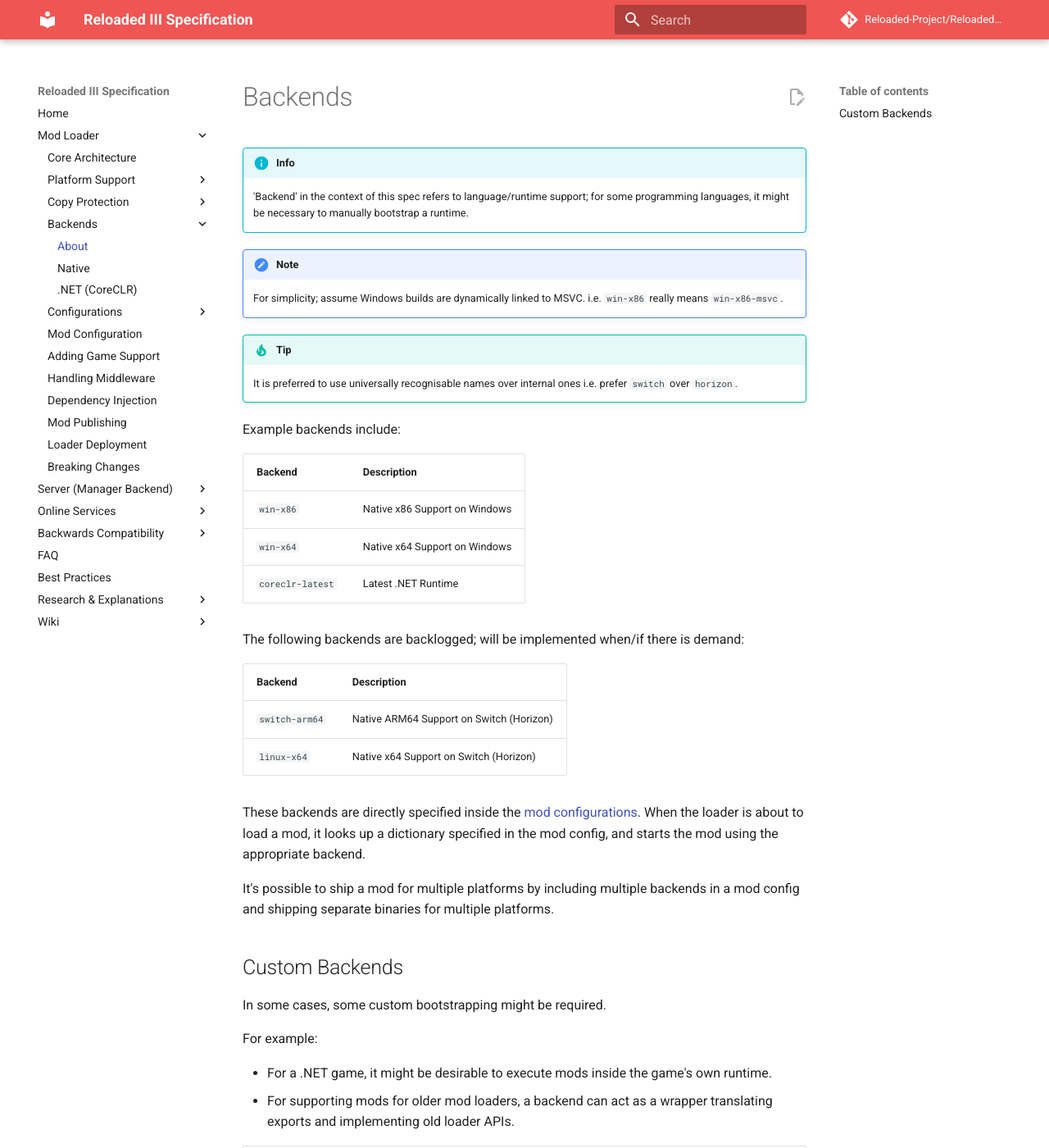
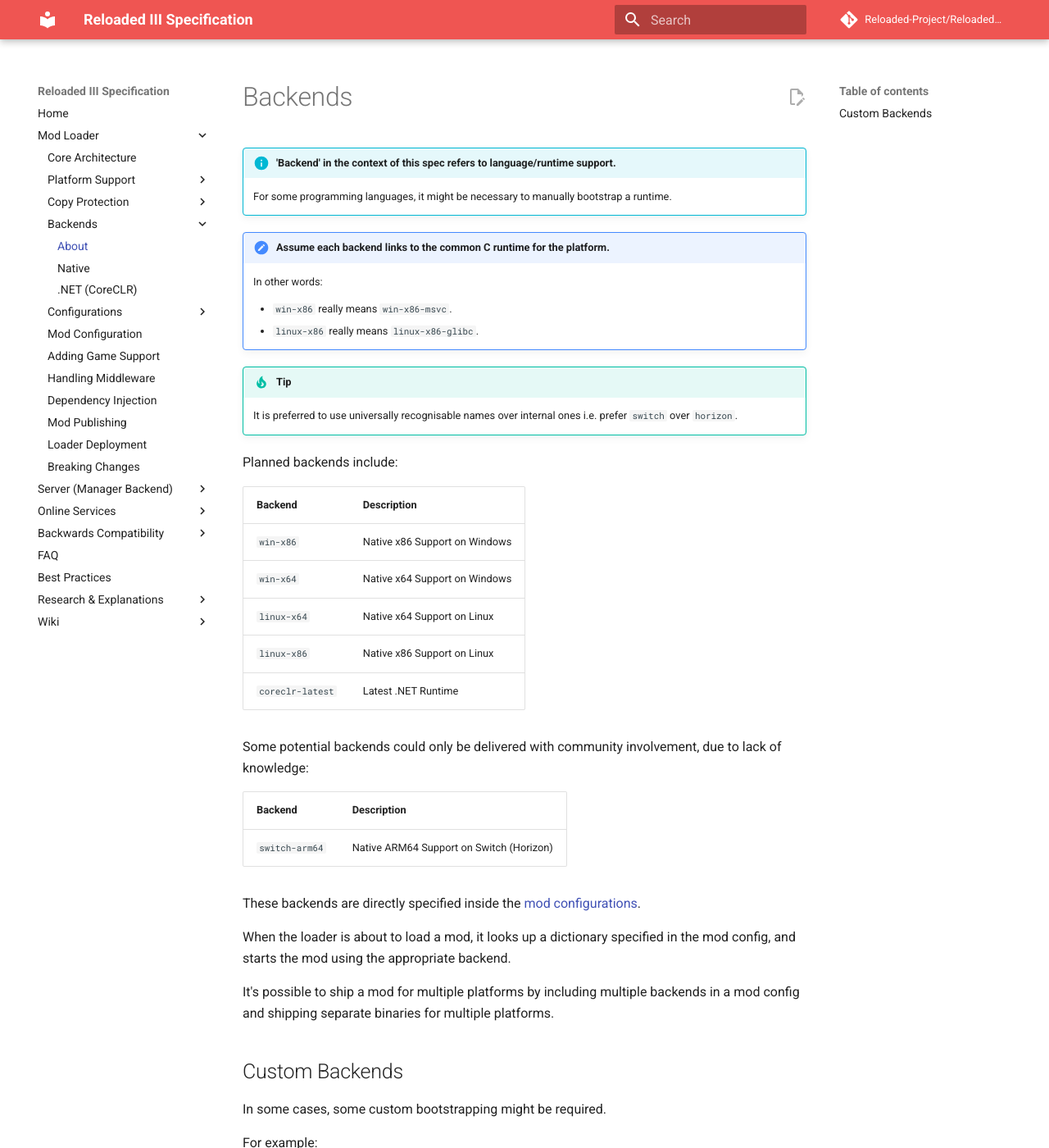
Before and after one commit to Reloaded-Project/Reloaded-III, an MkDocs documentation site: the page built from docs/Loader/Backends/About.md, in a window 1280 px wide and 1400 px high. Shown: the whole window at 82% size. Built offline with MkDocs 1.6.1 and Material for MkDocs 9.7.7, drawn with Linux system fonts in a browser that asks for light colours; comment, search, counter and statistics services are not loaded.

Commit message:
Updated: Backends/About and Moved Mod Configurations to Server Section

```diff
--- a/docs/Loader/Backends/About.md
+++ b/docs/Loader/Backends/About.md
@@ -1,36 +1,41 @@
 # Backends
 
-!!! info
+!!! info "'Backend' in the context of this spec refers to language/runtime support."
 
-    'Backend' in the context of this spec refers to language/runtime support; for some programming languages,
-    it might be necessary to manually bootstrap a runtime.
+    For some programming languages, it might be necessary to manually bootstrap a runtime.
 
-!!! note
+!!! note "Assume each backend links to the common C runtime for the platform."
 
-    For simplicity; assume Windows builds are dynamically linked to MSVC.
-    i.e. `win-x86` really means `win-x86-msvc`.
+    In other words:
+
+    - `win-x86` really means `win-x86-msvc`.
+    - `linux-x86` really means `linux-x86-glibc`.
 
 !!! tip
 
-    It is preferred to use universally recognisable names over internal ones i.e. prefer `switch` over `horizon`.
+    It is preferred to use universally recognisable names over internal ones
+    i.e. prefer `switch` over `horizon`.
 
-Example backends include:
+Planned backends include:
 
-| Backend          | Description                              |
-|------------------|------------------------------------------|
-| `win-x86`        | Native x86 Support on Windows            |
-| `win-x64`        | Native x64 Support on Windows            |
-| `coreclr-latest` | Latest .NET Runtime                      |
+| Backend          | Description                   |
+| ---------------- | ----------------------------- |
+| `win-x86`        | Native x86 Support on Windows |
+| `win-x64`        | Native x64 Support on Windows |
+| `linux-x64`      | Native x64 Support on Linux   |
+| `linux-x86`      | Native x86 Support on Linux   |
+| `coreclr-latest` | Latest .NET Runtime           |
 
-The following backends are backlogged; will be implemented when/if there is demand:
+Some potential backends could only be delivered with community involvement, due to lack of knowledge:
 
 | Backend        | Description                              |
-|----------------|------------------------------------------|
+| -------------- | ---------------------------------------- |
 | `switch-arm64` | Native ARM64 Support on Switch (Horizon) |
-| `linux-x64`    | Native x64 Support on Switch (Horizon)   |
 
-These backends are directly specified inside the [mod configurations](../Configurations/Mod-Metadata.md#targets). When the loader is about to load a
-mod, it looks up a dictionary specified in the mod config, and starts the mod using the appropriate backend.
+These backends are directly specified inside the [mod configurations][mod-configurations-targets].
+
+When the loader is about to load a mod, it looks up a dictionary specified in the mod config,
+and starts the mod using the appropriate backend.
 
 It's possible to ship a mod for multiple platforms by including multiple backends in a mod config
 and shipping separate binaries for multiple platforms.
```
Also changed, not shown: other parts of docs/Loader/Backends/About.md (+3 -1 lines), docs/Loader/Backends/Native.md (+3 -1 lines), docs/Server/Configurations/Mod-Metadata.md (renamed from docs/Loader/Configurations/Mod-Metadata.md, +44 -42 lines), docs/Services/Community-Repository.md (+8 -8 lines), docs/Loader/Configurations/Mod-Configurations.md (deleted), docs/Server/Configurations/Mod-Configurations.md (added).
